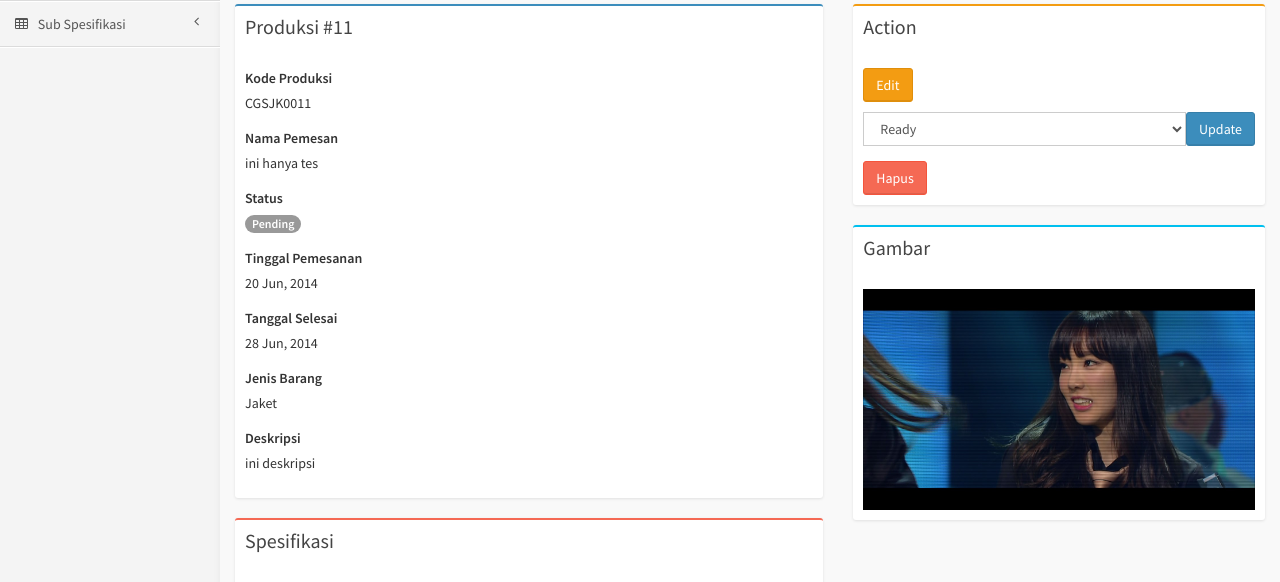
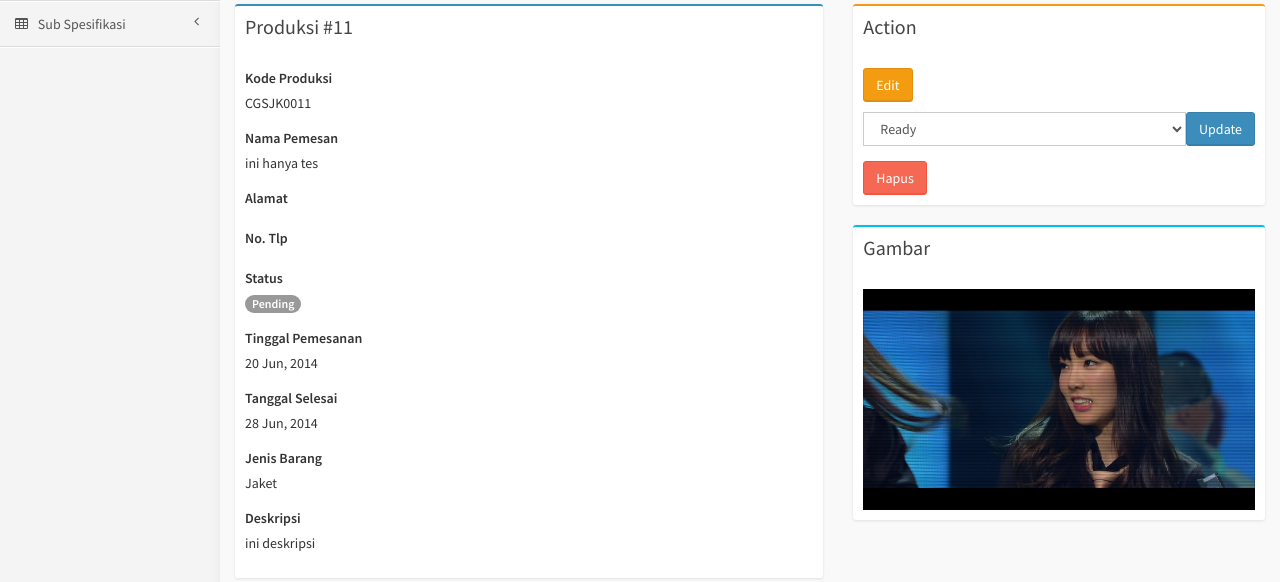
Before and after one commit to alvioleegia/aplikasi_garment, a PHP site: page /aplikasi_garment/page/produksi/view.php?id=11 in a window 1280 px wide. Shown: the part 545-1127 px from the top of the page. Run offline with PHP 8.4, Linux system fonts and the light colour scheme; a user stored in the database is signed in; data comes from the database, SQL or seed files in the repository; data that the repository does not hold is empty.

Commit message:
Add alamat & no telp

```diff
--- a/page/produksi/view.php
+++ b/page/produksi/view.php
@@ -223,6 +223,16 @@
 							<p><?php echo $data['nama']; ?></p>
 						</div>
 
+                        <div class="form-group">
+                            <label>Alamat</label>
+                            <p><?php echo $data['alamat']; ?></p>
+                        </div>
+
+                        <div class="form-group">
+                            <label>No. Tlp</label>
+                            <p><?php echo $data['no_tlp']; ?></p>
+                        </div>
+
 						<div class="form-group">
 							<label>Status</label>
 							<?php $status = getStatusProduksi($data['status']); ?>
@@ -393,7 +403,7 @@
 
 	                        <?php if($data['status'] == 3){ ?>
 	                        	<div class="form-group">
-	                        		<a href="" class="btn btn-warning"><i class="fa fa-print"></i> Cetak Nota Uang Muka</a>
+	                        		<a href="<?php echo DOMAIN; ?>/page/produksi/cetak_uang_muka.php?id=<?php echo $data['id_produksi']; ?>" target="_blank" class="btn btn-warning"><i class="fa fa-print"></i> Cetak Nota Uang Muka</a>
 	                        	</div>
 	                        <?php } else if($data['status'] == 5){ ?>
 	                        	<div class="form-group">
```
Also changed, not shown: page/produksi/edit.php (+10 -0 lines), page/produksi/input.php (+10 -0 lines).
